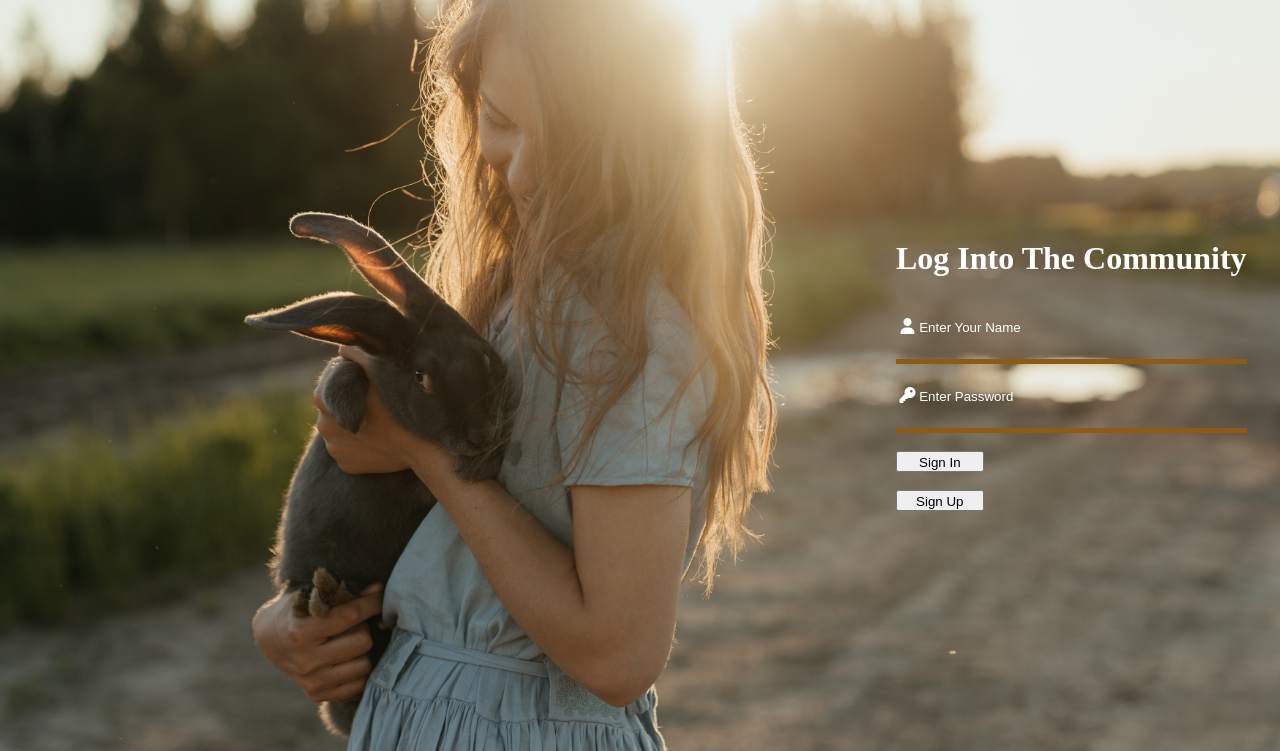
After one commit to Sanidhya-Maharia/pet-care-volunteer-platform, a Flask app: template Backend/templates/loginc.html in a window 1280 px wide. The commit adds this page. Shown: the top 751 px of the page. Run offline with Flask 2, Linux system fonts and the light colour scheme; the template is opened without the code that fills it, so the values that code supplies are empty; some libraries are stand-ins or nearby versions.

Commit message:
Template 3rd cm

```diff
--- /dev/null
+++ b/Backend/templates/css/style1.css
@@ -0,0 +1,59 @@
+*{
+    margin: 0;
+    padding: 0;
+}
+
+body{
+    background: url(../pic1.jpg) no-repeat center center fixed;
+    background-size: cover;
+}
+
+.container{
+    /* border: 12px solid black; */
+    color: white;
+    position: absolute;
+    top: 30%;
+    left: 70%;
+}
+.box{
+    width: 100%;
+    border-bottom: 5px solid rgb(143, 90, 21);
+}
+.container p{
+    margin: 23px 3px;
+}
+.container i{
+    width: 5%;
+    padding-right: 3px;
+    text-align: center;
+}
+.container input{
+    background: none;
+    width: 70%;
+    outline: none;
+    border: none;
+}
+
+.container ::placeholder{
+    color: white;
+}
+
+.btn{
+    cursor: pointer;
+    outline: none;
+    width: 25%;
+    margin-top: 18px;
+    padding-top: 2px;
+}
+/* .box {
+    width: 100%;
+} */
+
+/* .box input{
+    width: 70%;
+
+    outline: none;
+    color: white;
+    margin: 2px 23px;
+    font-size: 20px;
+} */
--- a/Backend/templates/hometest.html
+++ b/Backend/templates/hometest.html
@@ -30,7 +30,7 @@
         <h1 class="h-primary">Welcome To Your Pet Care Platform</h1>
         <p>Lorem ipsum dolor sit amet consectetur adipisicing elit.</p>
         <p>Lorem ipsum dolor sit amet consectetur adipisicing elit.</p>
-        <button class="btn">Get Started</button>
+        <button class="btn"><a href="services.html">Get Started</a></button>
     </section>
 
     <section class="services-container">
--- a/Backend/templates/loginb.html
+++ b/Backend/templates/loginb.html
@@ -1,9 +1,11 @@
+<!--For backend testing-->
 <!DOCTYPE html>
 <html lang="en">
 <head>
     <meta charset="UTF-8">
     <meta http-equiv="X-UA-Compatible" content="IE=edge">
     <meta name="viewport" content="width=device-width, initial-scale=1.0">
+    <script src="https://kit.fontawesome.com/29ecd4a282.js" crossorigin="anonymous"></script>
     <title>Document</title>
 </head>
 <body>
--- /dev/null
+++ b/Backend/templates/loginc.html
@@ -0,0 +1,26 @@
+<!-- For des purp-->
+<!DOCTYPE html>
+<html lang="en">
+<head>
+    <meta charset="UTF-8">
+    <meta http-equiv="X-UA-Compatible" content="IE=edge">
+    <meta name="viewport" content="width=device-width, initial-scale=1.0">
+    <script src="https://kit.fontawesome.com/29ecd4a282.js" crossorigin="anonymous"></script>
+    <link rel="stylesheet" href="css/style1.css">
+    <title>Document</title>
+</head>
+<body>
+    <div class="container">
+        <h1>Log Into The Community</h1>
+        <br>
+        <form action = "http://localhost:5000/signup" method="GET">
+            <div class="box"><p><i class="fa fa-user"></i><input type = "text" name = "Name" placeholder="Enter Your Name"/></p></div>
+            <div class="box"><P><i class="fa fa-key"></i><input type = "password" name = "Password" placeholder="Enter Password"/></P></div>
+            <button class="btn" type="submit">Sign In</button>
+         </form>
+         <form action = "http://localhost:5000/signup" method="GET">
+            <button class="btn" type="submit">Sign Up</button>
+         </form>
+    </div>
+</body>
+</html>
```
Also changed, not shown: Backend/templates/pic1.jpg (added).
